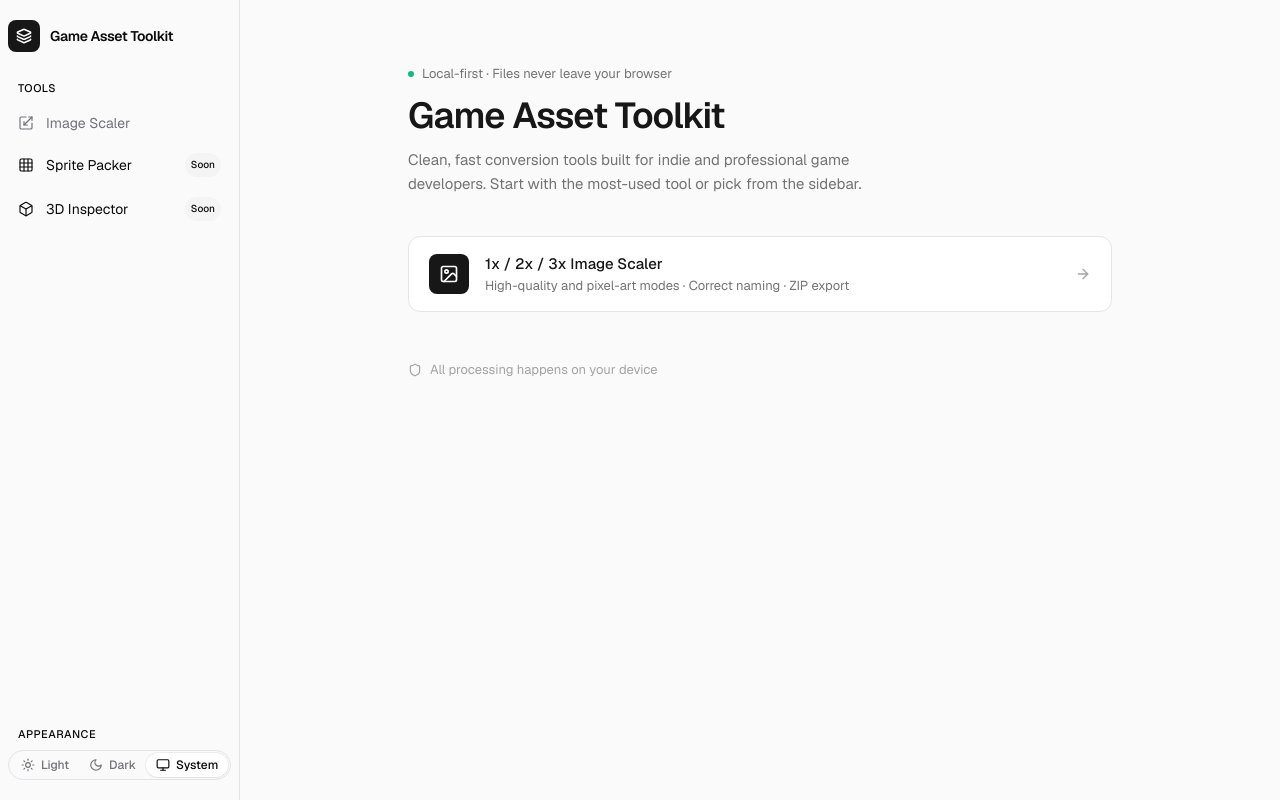
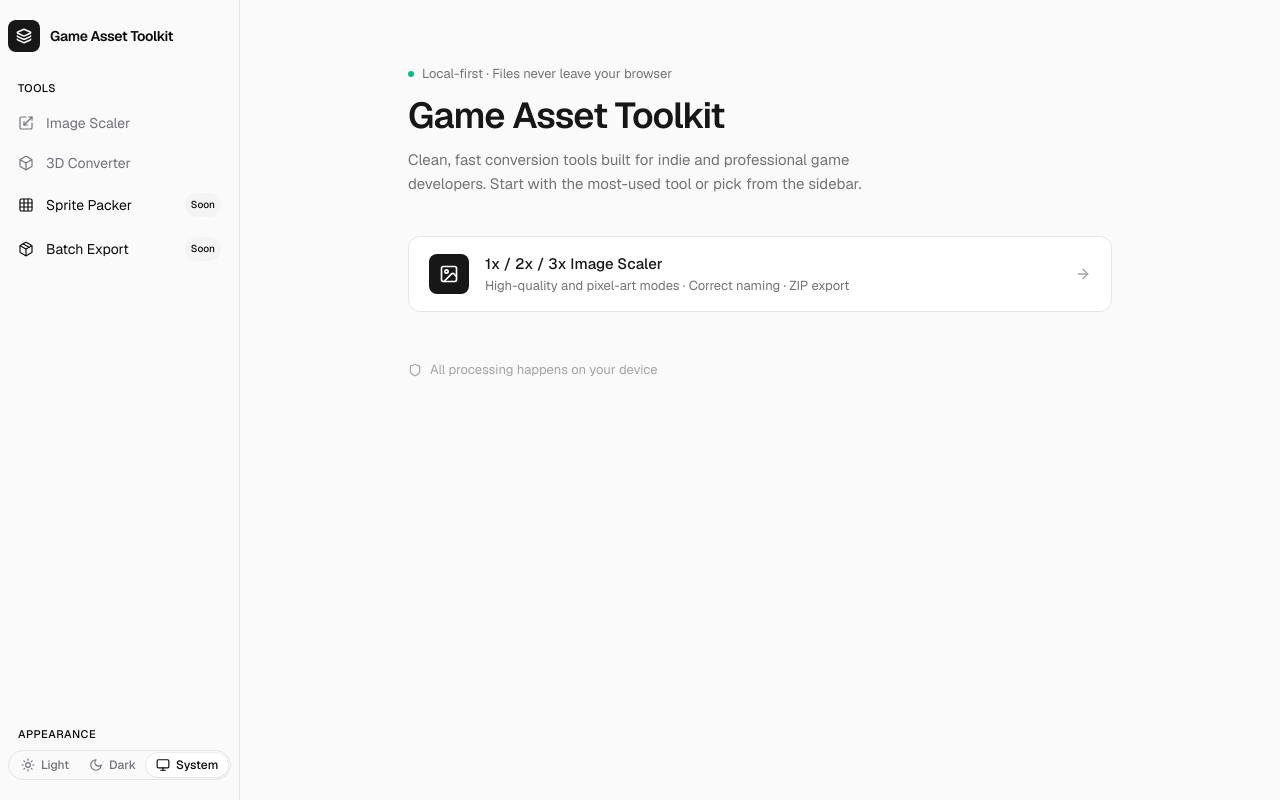
Before and after one commit to naralapraneeth11/game-asset, a Next.js app in the folder game-asset-toolkit/: page / in a window 1280 px wide. Built offline with nearby package versions, Linux system fonts and the light colour scheme.

Commit message:
Add 3D Converter as active tool in sidebar (below Image Scaler)

```diff
--- a/game-asset-toolkit/src/components/Sidebar.tsx
+++ b/game-asset-toolkit/src/components/Sidebar.tsx
@@ -5,8 +5,9 @@ import { usePathname } from "next/navigation";
 import {
   Layers,
   Scaling,
+  Box,
   Grid3X3,
-  Box,
+  Package,
   Sun,
   Moon,
   Monitor,
@@ -22,11 +23,17 @@ const tools = [
     icon: Scaling,
     href: "/tools/1x-2x-3x-converter",
   },
+  {
+    name: "3D Converter",
+    description: "OBJ · GLB · USD · more",
+    icon: Box,
+    href: "/tools/3d-converter",
+  },
 ] as const;
 
 const soonTools = [
   { name: "Sprite Packer", icon: Grid3X3 },
-  { name: "3D Inspector", icon: Box },
+  { name: "Batch Export", icon: Package },
 ];
 
 function SidebarNav() {
```
